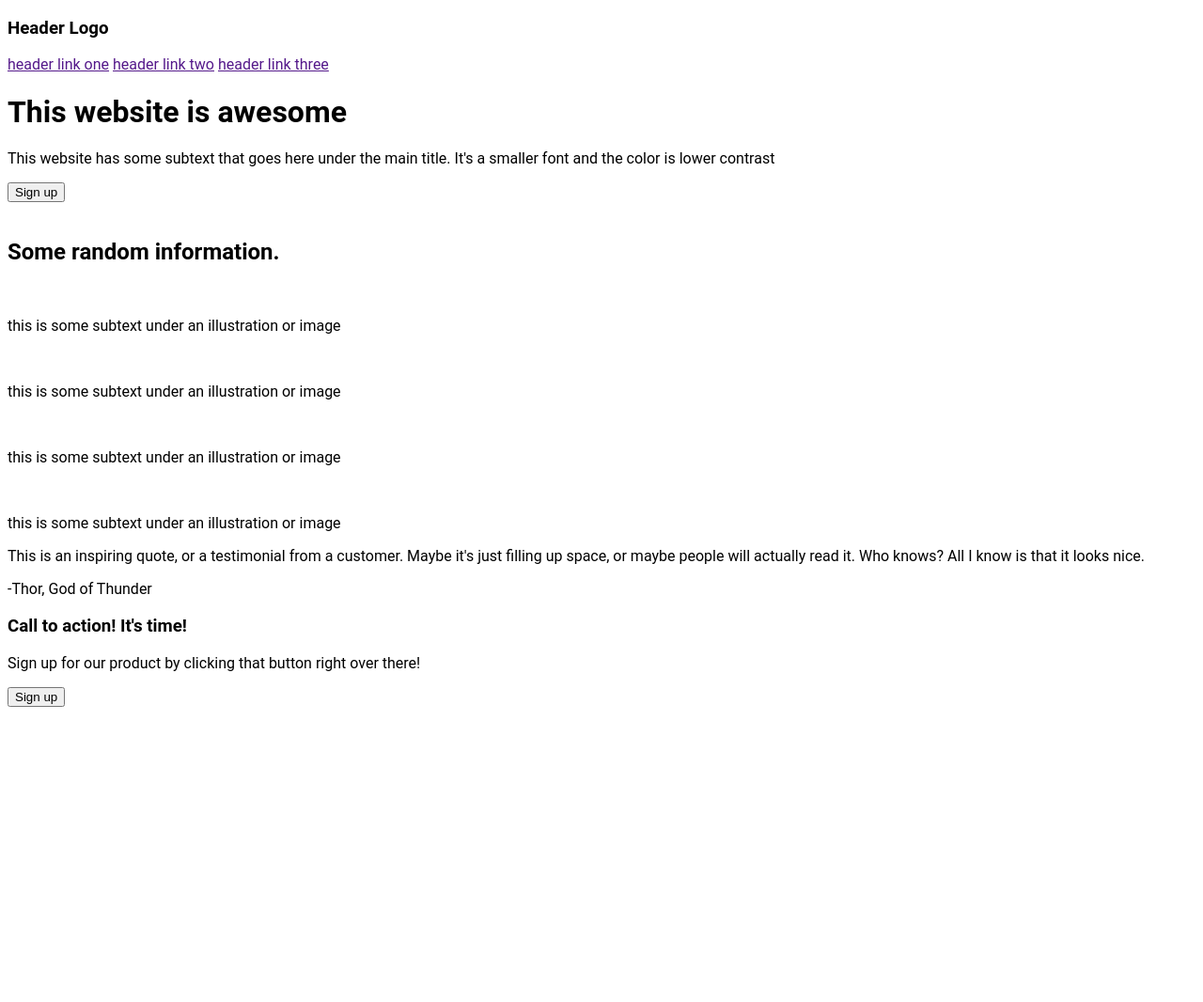
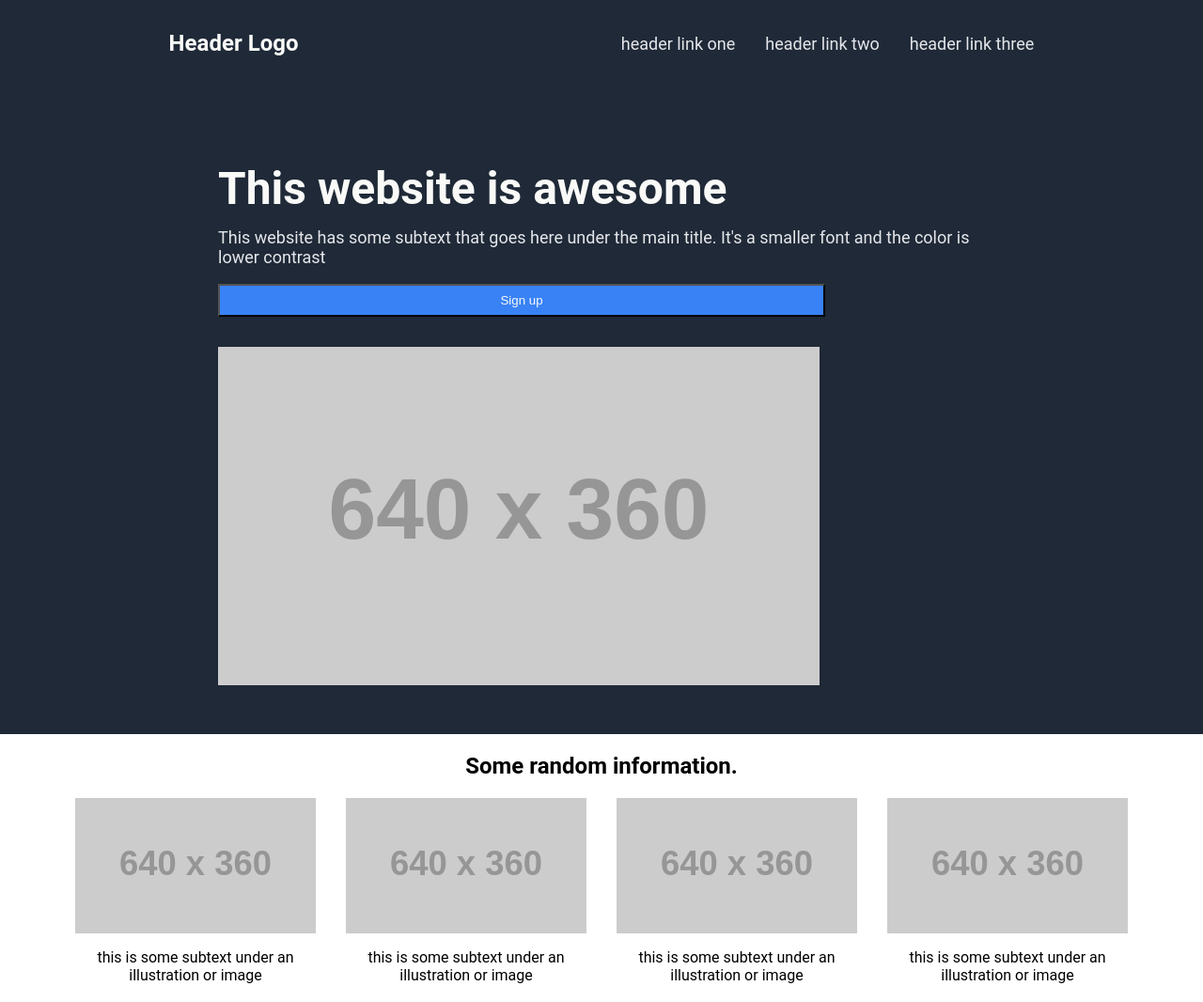
Before and after one commit to belaxed/odin-landing-page, a plain HTML site: page index.html in a window 1280 px wide. Shown: the top 1066 px of the page at 94% size. Before the commit the page ends 800 px from the top, so only its background shows below. Drawn offline with Linux system fonts and the light colour scheme; placeholder pictures from the web are drawn by us.

Commit message:
Add CSS styling
Add CSS styling for most elements. To do: 1. Fix header and add footer 2. Add final, smaller CSS stylings

```diff
--- a/index.html
+++ b/index.html
@@ -8,44 +8,48 @@
 </head>
 <body>
     <div class="header">
-        <h3 class="header-logo">Header Logo</h2>
+        <h3 class="header-logo">Header Logo</h3>
+        <div class="header-links">
             <a href="">header link one</a>
             <a href="">header link two</a>
             <a href="">header link three</a>
         </div>
+    </div>
     <div class="hero-section">
+        <div class="hs">
             <div class="hero-section-left">
-            <h1>This website is awesome</h1>
+                <h1 class="hero-main-text">This website is awesome</h1>
                 <p>This website has some subtext that goes here under the main title. It's a smaller font and the color is lower contrast</p>
                 <button>Sign up</button>
             </div>
             <div class="hero-section-right">
-            <img src="" alt="">
+                <img src="https://dummyimage.com/640x360/fff/aaa" alt="dummy image">
+            </div>
         </div>
     </div>
     <div class="info-section">
         <h2>Some random information.</h2>
+        <div class="info-container">
             <div class="info">
-            <div class="info-1">
-                <img src="" alt="">
+                <img src="https://dummyimage.com/640x360/fff/aaa" alt="dummy image">
                 <p>this is some subtext under an illustration or image</p>
             </div>
-            <div class="info-2">
-                <img src="" alt="">
+            <div class="info">
+                <img src="https://dummyimage.com/640x360/fff/aaa" alt="dummy image">
                 <p>this is some subtext under an illustration or image</p>
             </div>
-            <div class="info-3">
-                <img src="" alt="">
+            <div class="info">
+                <img src="https://dummyimage.com/640x360/fff/aaa" alt="dummy image">
                 <p>this is some subtext under an illustration or image</p>
             </div>
-            <div class="info-4">
-                <img src="" alt="">
+            <div class="info">
+                <img src="https://dummyimage.com/640x360/fff/aaa" alt="dummy image">
                 <p>this is some subtext under an illustration or image</p>
             </div>
         </div>
     </div>
     <div class="quote">
-        <p>
+        <p class="quote-text">
             This is an inspiring quote, or a testimonial from a customer. Maybe it's just filling up space, or maybe people will actually read it. Who knows? All I know is that it looks nice.
         </p>
         <p class="quote-source">
--- a/style.css
+++ b/style.css
@@ -1,3 +1,158 @@
 body {
-    font-family: 'roboto', sans-serif
+    font-family: 'Roboto', sans-serif;
+    display: flex;
+    flex-direction: column;
+    justify-content: space-between;
+    margin: 0;
+    min-height: 100vh;
 }
+
+.header {
+    background: #1F2937;
+    display: flex;
+    justify-content: space-between;
+    align-items: center;
+    padding: 8px;
+    margin-bottom: auto;
+
+}
+
+.header-logo {
+    font-size: 24px;
+    color: #F9FAF8;
+    margin-left: auto;
+    margin-right: auto;
+}
+
+.header-links {
+    display: flex;
+    gap: 32px;
+    margin-right: auto;
+    margin-left: auto;
+}
+
+.header-links a {
+    font-size: 18px;
+    color: #E5E7EB;
+    text-decoration: none;
+}
+
+.hero-section {
+    background: #1F2937;
+    padding: 16px 200px;
+}
+
+.hs {
+    display:flex;
+    flex-wrap: wrap;
+    display: flex;
+    padding: 32px;
+    justify-content: center;
+    gap: 32px;
+}
+
+.hero-section-left {
+    display: flex;
+    flex-direction: column;
+    justify-content: flex-start;
+    flex: 1;
+}
+
+.hero-main-text {
+    font-size: 48px;
+    font-weight: bolder;
+    color: #F9FAF8;
+    margin-bottom: -5px;
+}
+
+.hero-section-left p {
+    font-size: 18px;
+    color: #E5E7EB;
+}
+
+.hero-section-left button {
+    color: #F9FAF8;
+    background: #3882F6;
+    padding: 8px;
+    margin-right: 170px;
+}
+
+.hero-section-right {
+    flex: 1;
+}
+
+.info-section {
+    display: flex;
+    flex-direction: column;
+    text-align: center;
+
+}
+
+.info-container {
+    display: flex;
+    flex: 0;
+    flex-wrap: wrap;
+    justify-content: center;
+    gap: 32px;
+    margin-bottom: 16px;
+}
+
+.info {
+    display: flex;
+    flex-direction: column;
+    width: 256px;
+}
+
+.quote {
+    background: #E5E7EB;
+    display: flex;
+    flex-direction: column;
+    justify-content: center;
+    text-align: center;
+    padding: 16px 300px;
+}
+
+.quote-text {
+    font-size: 36px;
+    font-style: italic;
+    font-weight: light;
+    color: #1F2937;
+    margin-bottom: -10px;
+}
+
+.quote-source {
+    align-self: flex-end;
+}
+
+.call {
+    display: flex;
+    justify-content: center;
+    align-items: center;
+    padding: 64px 32px;
+}
+
+.call-to-action {
+    background: #3882F6;
+    display: flex;
+    align-items: center;
+    justify-content: space-between;
+    gap: 150px;
+    padding: 32px 128px;
+}
+
+.call-to-action-left {
+    display: flex;
+    flex-direction: column;
+}
+
+.call-to-action-left h3 {
+    color: #F9FAF8;
+}
+
+.call-to-action-left p {
+    color: #E5E7EB;
+}
+
+.call-to-action-right {
+
+}
```
Lines whose indentation alone changed are shown as unchanged.
